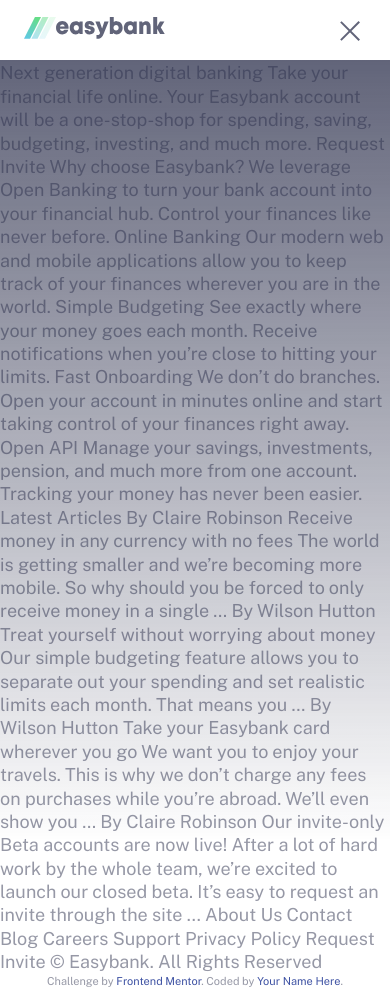
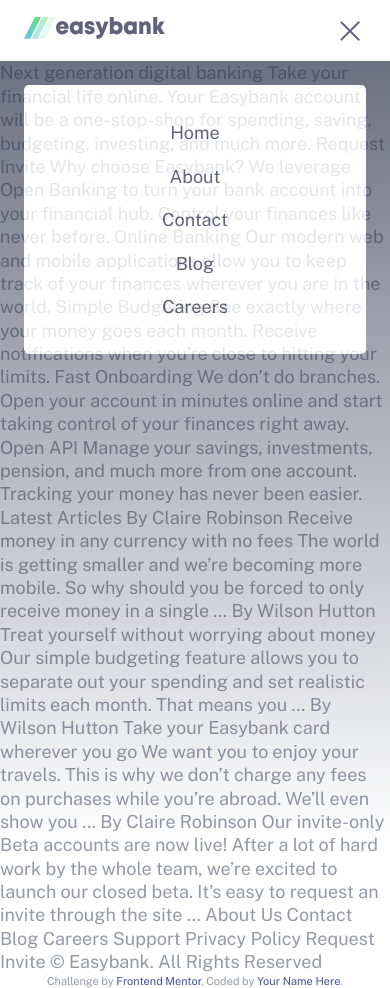
Before and after one commit to 126jullian/Challenge-on-Frontend-Mentor, a plain HTML site: page index.html in a window 390 px wide. Both pictures are taken after a click on the link 353 px from the left and 30 px from the top of the page. Drawn offline with nearby package versions, Linux system fonts and the light colour scheme.

Commit message:
git commit -m "Animated mobile menu with CSS/JS"

```diff
--- a/app/js/script.js
+++ b/app/js/script.js
@@ -1,18 +1,26 @@
 const btnHamburger = document.querySelector(`#btnHamburger`);
 const header = document.querySelector(`.header`);
+const body = document.querySelector(`body`);
 const overlay = document.querySelector(`.overlay`);
+const fadeElems = document.querySelectorAll('.has-fade');
 
 btnHamburger.addEventListener(`click`, function(){
     console.log(`click hamburger`);
 
     if(header.classList.contains(`open`)){//Close Hamburger Menu
+        body.classList.remove(`noscroll`);
         header.classList.remove(`open`);
-        overlay.classList.remove(`fade-in`);
-        overlay.classList.add(`fade-out`);
+        fadeElems.forEach((element) => {
+            element.classList.remove(`fade-in`);
+            element.classList.add(`fade-out`);
+        });
     }
     else {//Open Hamburger Menu
+        body.classList.add(`noscroll`);
         header.classList.add(`open`);
-        overlay.classList.remove(`fade-out`);
-        overlay.classList.add(`fade-in`);
+        fadeElems.forEach((element) => {
+            element.classList.remove(`fade-out`);
+            element.classList.add(`fade-in`);
+        });
     }
 });
--- a/app/scss/_animations.scss
+++ b/app/scss/_animations.scss
@@ -1,3 +1,7 @@
+.has-fade {
+    visibility: hidden;
+}
+
 @keyframes fade-in {
     from{
         visibility: hidden;
@@ -8,11 +12,12 @@
         opacity: 0;
     }
     to {
+        visibility: visible;
         opacity: 1;
     }
 }
 .fade-in {
-    animation: fade-in 300ms ease-in-out forwards;
+    animation: fade-in 200ms ease-in-out forwards;
 }
 
 @keyframes fade-out {
@@ -30,5 +35,5 @@
     }
 }
 .fade-out {
-    animation: fade-out 300ms ease-in-out forwards;
+    animation: fade-out 200ms ease-in-out forwards;
 }
--- a/app/scss/_globals.scss
+++ b/app/scss/_globals.scss
@@ -15,10 +15,19 @@ body {
     font-weight: 400;
     color: $grayishBlue;
     line-height: 1.3;
+
+    &.noscroll {
+        overflow: hidden;
+    }
 }
 
 a, a:visited, a:hover {
     text-decoration: none;
+}
+//Spacing
+.container {
+    padding-left: 1.5rem;
+    padding-right: 1.5rem;
 }
 
 // Flexbox
--- a/app/scss/_header.scss
+++ b/app/scss/_header.scss
@@ -3,7 +3,7 @@
     //Hamburger Open Styles
     &.open {
 
-        .header__menu {
+        .header__toggle {
             > span:first-child {
                 transform: rotate(45deg);
 
@@ -23,15 +23,18 @@
     .overlay {
         opacity: 0;
         position: fixed;
-        top: 3.75rem;
-        bottom: 0;
-        left: 0;
-        right: 0;
+        top: 0px;
+        bottom: 0px;
+        left: 0px;
+        right: 0px;
         background-image: linear-gradient($darkBlue, transparent);
     }
 
     nav {
-        padding: 1.0625rem 1.5rem;
+        position: relative;
+        background-color: $white;
+        padding-top: 1.0625rem;
+        padding-bottom: 1.0625rem;
     }
 
     &__logo {
@@ -42,7 +45,7 @@
         }
     }
 
-    &__menu {//Mobile Menu
+    &__toggle {//Mobile Menu Toggle
 
         > span {
             display: block;
@@ -57,6 +60,25 @@
             }
         }
     }
+
+    &__menu {
+        position: absolute;
+        width: calc(100% - 3rem);
+        left: 50%;
+        transform: translateX(-50%);
+        background: $white;
+        margin-top: 1.5rem;
+        padding: 1.625rem;
+        border-radius: 5px;
+
+        a {
+            display: block;
+            padding: 0.625rem;
+            color: $darkBlue;
+            text-align: center;
+        }
+    }
+
 
     &__links {
         a {
--- a/index.html
+++ b/index.html
@@ -20,14 +20,14 @@
 <body>
 
   <header class="header">
-    <div class="overlay"></div>
+    <div class="overlay has-fade"></div>
 
-    <nav class="flex flex-jc-sb flex-ai-c">
+    <nav class="container flex flex-jc-sb flex-ai-c">
       <a href="/" class="header__logo">
         <img src="images/logo.svg" alt="easybank">
       </a>
 
-      <a href="#" id="btnHamburger" class="header__menu open hide-for-desktop">
+      <a href="#" id="btnHamburger" class="header__toggle open hide-for-desktop">
         <span></span>
         <span></span>
         <span></span>
@@ -43,6 +43,14 @@
 
       <a href="#" class="button header__cta hide-for-mobile">Request Invite</a>
     </nav>
+
+    <div class="header__menu has-fade">
+      <a href="">Home</a>
+      <a href="">About</a>
+      <a href="">Contact</a>
+      <a href="">Blog</a>
+      <a href="">Careers</a>
+    </div>
   </header>
 
 
```
Also changed, not shown: dist/style.css, 1 other file.
